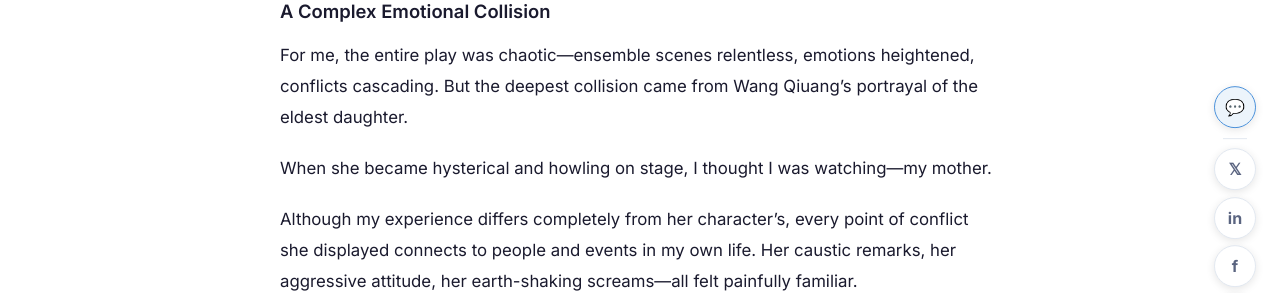
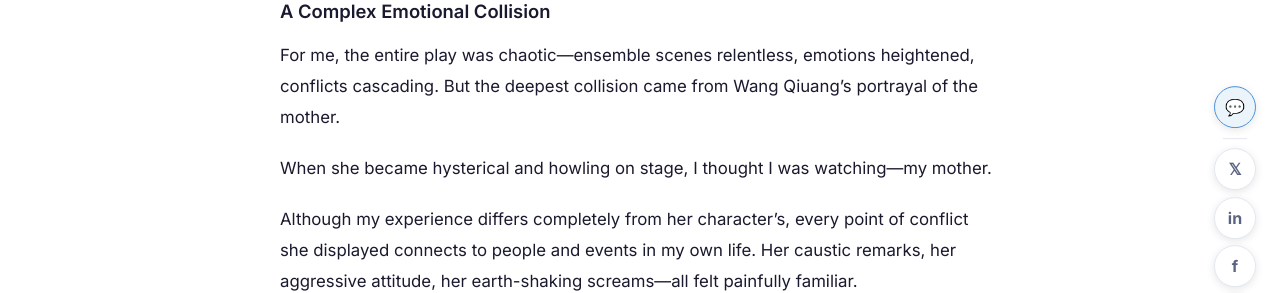
Before and after one commit to liuweichihtw-0624/liuweichihtw-0624.github.io, a Jekyll site: the page built from _posts/2026-06-08-greenlight-august-osage-county-review.md, in a window 1280 px wide and 900 px high, scrolled down 4808 px. Shown: the part 215-508 px from the top of the window. Built offline with Jekyll 4.4.1, drawn with Linux system fonts in a browser that asks for light colours; comment, search, counter and statistics services are not loaded; some of the changed text lies outside the part shown.

Commit message:
fix: correct Wang Qiuang's role from eldest daughter to mother
Co-Authored-By: Claude Sonnet 4.6 <noreply@anthropic.com>

```diff
--- a/_posts/2026-06-08-greenlight-august-osage-county-review.md
+++ b/_posts/2026-06-08-greenlight-august-osage-county-review.md
@@ -119,7 +119,7 @@ Interestingly, that father who leaves early and never reappears on stage (played
 
 ### A Complex Emotional Collision
 
-For me, the entire play was chaotic—ensemble scenes relentless, emotions heightened, conflicts cascading. But the deepest collision came from Wang Qiuang's portrayal of the eldest daughter.
+For me, the entire play was chaotic—ensemble scenes relentless, emotions heightened, conflicts cascading. But the deepest collision came from Wang Qiuang's portrayal of the mother.
 
 When she became hysterical and howling on stage, I thought I was watching—my mother.
 
```
Also changed, not shown: other parts of _posts/2026-06-08-greenlight-august-osage-county-review.md (+1 -1 lines).
